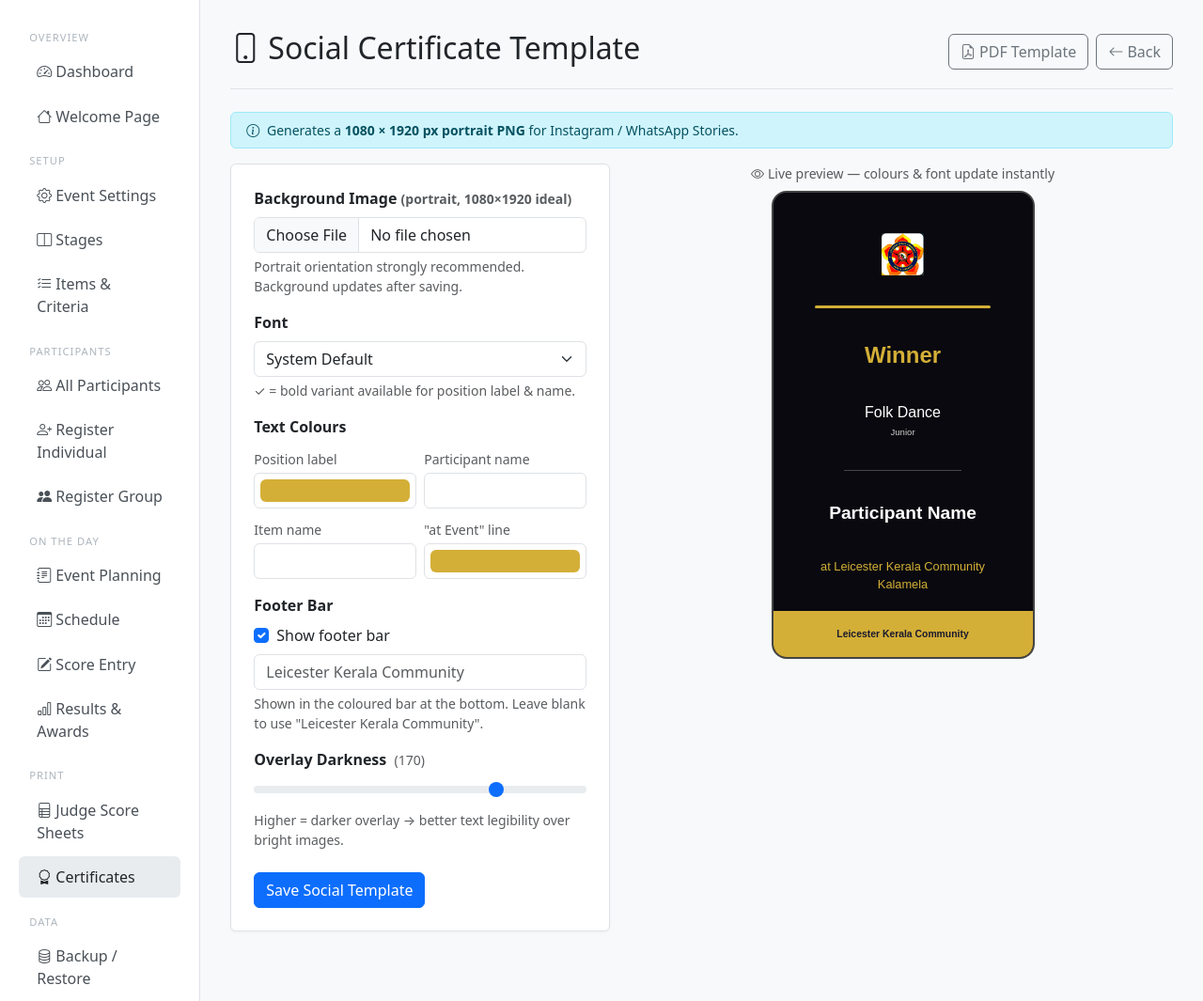
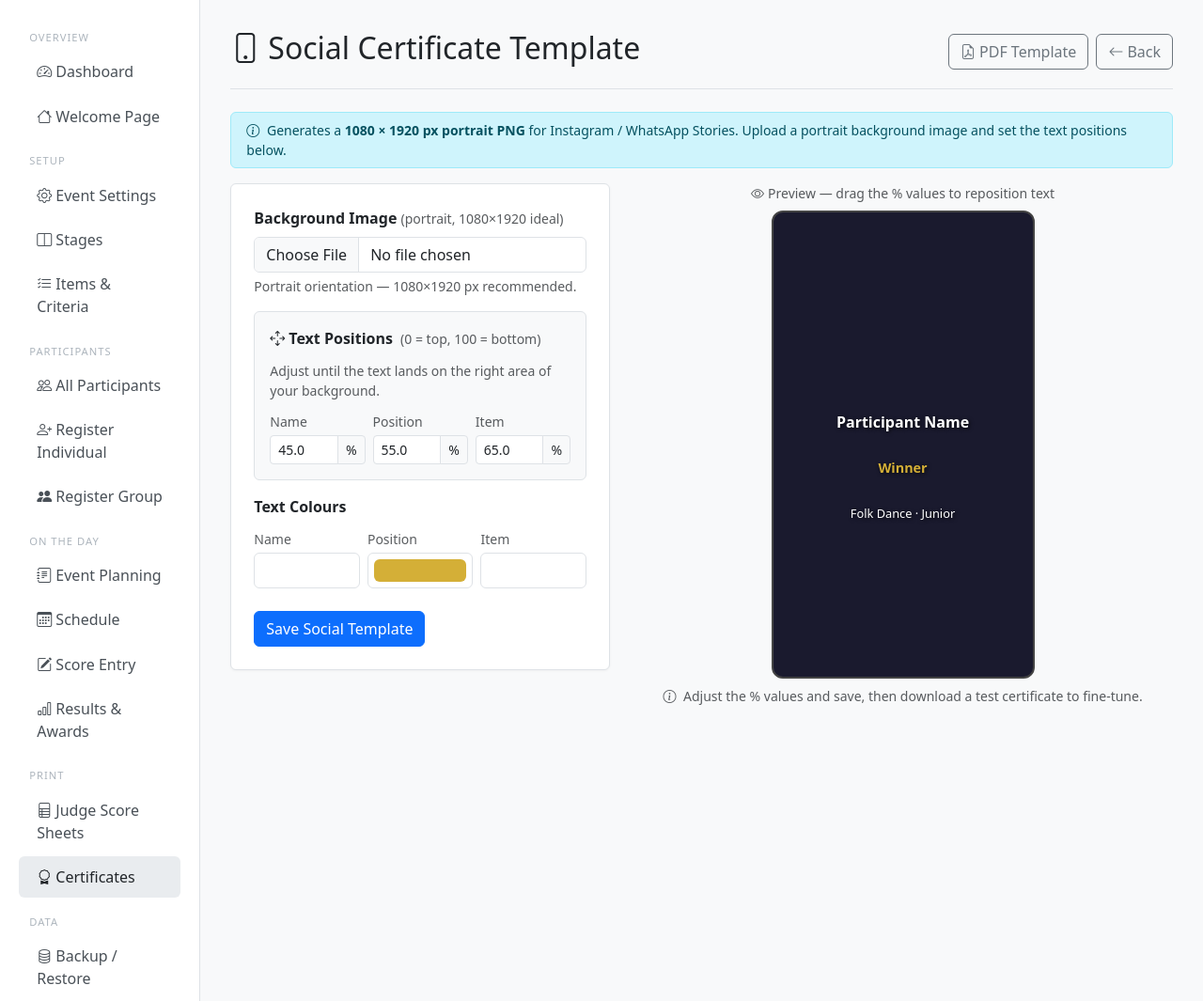
Before and after one commit to RamBSn/kalamela-azure, a Flask app: page /certificates/social-template in a window 1280 px wide. Shown: the part 56-1121 px from the top of the page at 94% size. Run offline with Flask 3, Linux system fonts and the light colour scheme; the visitor is signed in with stand-in values (Sample User, id 1).

Commit message:
redesign social cert

```diff
--- a/app/__init__.py
+++ b/app/__init__.py
@@ -166,6 +166,9 @@ def _apply_migrations():
             ('cert_prize_y_pct', 'ALTER TABLE event_config ADD COLUMN cert_prize_y_pct REAL DEFAULT 57.0'),
             ('cert_event_y_pct', 'ALTER TABLE event_config ADD COLUMN cert_event_y_pct REAL DEFAULT 68.0'),
             ('cert_participation_bg_image', 'ALTER TABLE event_config ADD COLUMN cert_participation_bg_image VARCHAR(300)'),
+            ('social_cert_name_y_pct', 'ALTER TABLE event_config ADD COLUMN social_cert_name_y_pct REAL DEFAULT 45.0'),
+            ('social_cert_pos_y_pct',  'ALTER TABLE event_config ADD COLUMN social_cert_pos_y_pct REAL DEFAULT 55.0'),
+            ('social_cert_item_y_pct', 'ALTER TABLE event_config ADD COLUMN social_cert_item_y_pct REAL DEFAULT 65.0'),
         ]:
             if col not in existing:
                 db.session.execute(text(ddl))
--- a/app/models.py
+++ b/app/models.py
@@ -57,6 +57,10 @@ class EventConfig(db.Model):
     cert_event_y_pct = db.Column(db.Float, default=68.0)
     # Participation certificate background (separate from winner cert background)
     cert_participation_bg_image = db.Column(db.String(300), nullable=True)
+    # Social certificate text positions (% from top)
+    social_cert_name_y_pct = db.Column(db.Float, default=45.0)
+    social_cert_pos_y_pct  = db.Column(db.Float, default=55.0)
+    social_cert_item_y_pct = db.Column(db.Float, default=65.0)
 
 
 class Stage(db.Model):
--- a/app/routes/certificates.py
+++ b/app/routes/certificates.py
@@ -133,14 +133,15 @@ def social_template():
         db.session.commit()
 
     if request.method == 'POST':
-        cfg.social_cert_font        = request.form.get('social_cert_font', '') or None
         cfg.social_cert_pos_colour  = request.form.get('social_cert_pos_colour',  '#d4af37').strip()
         cfg.social_cert_name_colour = request.form.get('social_cert_name_colour', '#ffffff').strip()
         cfg.social_cert_item_colour = request.form.get('social_cert_item_colour', '#ffffff').strip()
-        cfg.social_cert_evt_colour  = request.form.get('social_cert_evt_colour',  '#d4af37').strip()
-        cfg.social_cert_overlay     = max(0, min(255, int(request.form.get('social_cert_overlay') or 170)))
-        cfg.social_cert_footer      = request.form.get('social_cert_footer', '').strip() or None
-        cfg.social_cert_show_footer = bool(request.form.get('social_cert_show_footer'))
+        try:
+            cfg.social_cert_name_y_pct = float(request.form.get('social_cert_name_y_pct', 45.0))
+            cfg.social_cert_pos_y_pct  = float(request.form.get('social_cert_pos_y_pct',  55.0))
+            cfg.social_cert_item_y_pct = float(request.form.get('social_cert_item_y_pct', 65.0))
+        except (TypeError, ValueError):
+            pass
 
         if 'social_bg_image' in request.files:
             file = request.files['social_bg_image']
@@ -159,8 +160,7 @@ def social_template():
         flash('Social certificate template saved.', 'success')
         return redirect(url_for('certificates.social_template'))
 
-    font_choices = get_font_choices()
-    return render_template('certificates/social_template.html', cfg=cfg, font_choices=font_choices)
+    return render_template('certificates/social_template.html', cfg=cfg)
 
 
 def _cert_logo_path(cfg):
@@ -229,21 +229,17 @@ def _make_social_cert(cfg, entry, position):
         bg_path = os.path.join(current_app.config['UPLOAD_FOLDER'], cfg.cert_bg_image)
 
     return generate_social_certificate(
-        event_name=cfg.event_name if cfg else 'Kalamela',
         participant_name=entry.display_name,
         item_name=entry.competition_item.name,
         category=entry.competition_item.category,
         position=position,
-        logo_path=_cert_logo_path(cfg),
         bg_image_path=bg_path,
-        font_value=cfg.social_cert_font if cfg else None,
-        pos_colour=cfg.social_cert_pos_colour  if cfg else '#d4af37',
+        pos_colour=cfg.social_cert_pos_colour   if cfg else '#d4af37',
         name_colour=cfg.social_cert_name_colour if cfg else '#ffffff',
         item_colour=cfg.social_cert_item_colour if cfg else '#ffffff',
-        evt_colour=cfg.social_cert_evt_colour   if cfg else '#d4af37',
-        overlay_opacity=cfg.social_cert_overlay if cfg else 170,
-        footer_text=cfg.social_cert_footer if cfg else None,
-        show_footer=bool(cfg.social_cert_show_footer) if cfg else True,
+        name_y_pct=cfg.social_cert_name_y_pct  if cfg is not None else 45.0,
+        pos_y_pct=cfg.social_cert_pos_y_pct    if cfg is not None else 55.0,
+        item_y_pct=cfg.social_cert_item_y_pct  if cfg is not None else 65.0,
     )
 
 
--- a/app/templates/certificates/social_template.html
+++ b/app/templates/certificates/social_template.html
@@ -16,6 +16,7 @@
 <div class="alert alert-info small py-2">
   <i class="bi bi-info-circle me-1"></i>
   Generates a <strong>1080 × 1920 px portrait PNG</strong> for Instagram / WhatsApp Stories.
+  Upload a portrait background image and set the text positions below.
 </div>
 
 <div class="row g-4">
@@ -25,99 +26,89 @@
       <form method="post" enctype="multipart/form-data">
 
         <div class="mb-3">
-          <label class="form-label fw-semibold">Background Image <span class="text-muted small">(portrait, 1080×1920 ideal)</span></label>
+          <label class="form-label fw-semibold">
+            Background Image
+            <span class="text-muted small fw-normal">(portrait, 1080×1920 ideal)</span>
+          </label>
           {% if cfg and cfg.social_cert_bg_image %}
           <div class="mb-2 d-flex align-items-center gap-3">
             <img src="{{ url_for('main.uploads', filename=cfg.social_cert_bg_image) }}"
-                 alt="" style="max-height:72px;max-width:90px;object-fit:cover;border-radius:4px">
+                 alt="" style="max-height:72px;max-width:50px;object-fit:cover;border-radius:4px">
             <label class="text-danger small">
-              <input type="checkbox" name="remove_social_bg" value="1" class="form-check-input me-1">Remove image
+              <input type="checkbox" name="remove_social_bg" value="1" class="form-check-input me-1">
+              Remove image
             </label>
-          </div>
-          {% elif cfg and cfg.cert_bg_image %}
-          <div class="text-muted small mb-2">
-            <i class="bi bi-info-circle me-1"></i>No portrait background — using PDF cert background as fallback.
           </div>
           {% endif %}
           <input type="file" name="social_bg_image" class="form-control" accept=".png,.jpg,.jpeg">
-          <div class="form-text">Portrait orientation strongly recommended. Background updates after saving.</div>
+          <div class="form-text">Portrait orientation — 1080×1920 px recommended.</div>
         </div>
 
-        <div class="mb-3">
-          <label class="form-label fw-semibold">Font</label>
-          <select name="social_cert_font" class="form-select" id="socialFont" onchange="updatePreview()">
-            <option value="">System Default</option>
-            {% set cur_font = cfg.social_cert_font if cfg and cfg.social_cert_font else '' %}
-            {% for f in font_choices %}
-            <option value="{{ f.value }}" data-css="{{ f.css }}"
-                    {{ 'selected' if f.value == cur_font }}>
-              {{ f.label }}{% if f.bold %} ✓{% endif %}
-            </option>
-            {% endfor %}
-          </select>
-          <div class="form-text">✓ = bold variant available for position label & name.</div>
+        <div class="mb-3 p-3 border rounded bg-light">
+          <label class="form-label fw-semibold">
+            <i class="bi bi-arrows-move me-1"></i>Text Positions
+            <span class="text-muted fw-normal small ms-1">(0 = top, 100 = bottom)</span>
+          </label>
+          <div class="form-text mb-2">Adjust until the text lands on the right area of your background.</div>
+          <div class="row g-2">
+            <div class="col-4">
+              <label class="form-text d-block mb-1">Name</label>
+              <div class="input-group input-group-sm">
+                <input type="number" name="social_cert_name_y_pct" id="nameYPct"
+                       class="form-control" min="1" max="99" step="0.1"
+                       oninput="updatePreview()"
+                       value="{{ '%.1f' | format(cfg.social_cert_name_y_pct) if cfg and cfg.social_cert_name_y_pct else '45.0' }}">
+                <span class="input-group-text">%</span>
+              </div>
+            </div>
+            <div class="col-4">
+              <label class="form-text d-block mb-1">Position</label>
+              <div class="input-group input-group-sm">
+                <input type="number" name="social_cert_pos_y_pct" id="posYPct"
+                       class="form-control" min="1" max="99" step="0.1"
+                       oninput="updatePreview()"
+                       value="{{ '%.1f' | format(cfg.social_cert_pos_y_pct) if cfg and cfg.social_cert_pos_y_pct else '55.0' }}">
+                <span class="input-group-text">%</span>
+              </div>
+            </div>
+            <div class="col-4">
+              <label class="form-text d-block mb-1">Item</label>
+              <div class="input-group input-group-sm">
+                <input type="number" name="social_cert_item_y_pct" id="itemYPct"
+                       class="form-control" min="1" max="99" step="0.1"
+                       oninput="updatePreview()"
+                       value="{{ '%.1f' | format(cfg.social_cert_item_y_pct) if cfg and cfg.social_cert_item_y_pct else '65.0' }}">
+                <span class="input-group-text">%</span>
+              </div>
+            </div>
+          </div>
         </div>
 
-        <div class="mb-3">
+        <div class="mb-4">
           <label class="form-label fw-semibold">Text Colours</label>
           <div class="row g-2">
-            <div class="col-6">
-              <label class="form-text d-block mb-1">Position label</label>
+            <div class="col-4">
+              <label class="form-text d-block mb-1">Name</label>
+              <input type="color" name="social_cert_name_colour" id="colName"
+                     class="form-control form-control-color w-100"
+                     value="{{ cfg.social_cert_name_colour if cfg and cfg.social_cert_name_colour else '#ffffff' }}"
+                     oninput="updatePreview()">
+            </div>
+            <div class="col-4">
+              <label class="form-text d-block mb-1">Position</label>
               <input type="color" name="social_cert_pos_colour" id="colPos"
                      class="form-control form-control-color w-100"
                      value="{{ cfg.social_cert_pos_colour if cfg and cfg.social_cert_pos_colour else '#d4af37' }}"
                      oninput="updatePreview()">
             </div>
-            <div class="col-6">
-              <label class="form-text d-block mb-1">Participant name</label>
-              <input type="color" name="social_cert_name_colour" id="colName"
-                     class="form-control form-control-color w-100"
-                     value="{{ cfg.social_cert_name_colour if cfg and cfg.social_cert_name_colour else '#ffffff' }}"
-                     oninput="updatePreview()">
-            </div>
-            <div class="col-6">
-              <label class="form-text d-block mb-1">Item name</label>
+            <div class="col-4">
+              <label class="form-text d-block mb-1">Item</label>
               <input type="color" name="social_cert_item_colour" id="colItem"
                      class="form-control form-control-color w-100"
                      value="{{ cfg.social_cert_item_colour if cfg and cfg.social_cert_item_colour else '#ffffff' }}"
                      oninput="updatePreview()">
             </div>
-            <div class="col-6">
-              <label class="form-text d-block mb-1">"at Event" line</label>
-              <input type="color" name="social_cert_evt_colour" id="colEvt"
-                     class="form-control form-control-color w-100"
-                     value="{{ cfg.social_cert_evt_colour if cfg and cfg.social_cert_evt_colour else '#d4af37' }}"
-                     oninput="updatePreview()">
-            </div>
           </div>
-        </div>
-
-        <div class="mb-3">
-          <label class="form-label fw-semibold">Footer Bar</label>
-          <div class="form-check mb-2">
-            <input type="checkbox" name="social_cert_show_footer" id="showFooter"
-                   class="form-check-input" value="1"
-                   {{ 'checked' if not cfg or cfg.social_cert_show_footer else '' }}
-                   onchange="updatePreview()">
-            <label class="form-check-label" for="showFooter">Show footer bar</label>
-          </div>
-          <input type="text" name="social_cert_footer" id="footerInput"
-                 class="form-control"
-                 value="{{ cfg.social_cert_footer or '' }}"
-                 placeholder="Leicester Kerala Community"
-                 oninput="updatePreview()">
-          <div class="form-text">Shown in the coloured bar at the bottom. Leave blank to use "Leicester Kerala Community".</div>
-        </div>
-
-        <div class="mb-4">
-          <label class="form-label fw-semibold">
-            Overlay Darkness &nbsp;<span id="overlayVal" class="text-muted small fw-normal"></span>
-          </label>
-          <input type="range" name="social_cert_overlay" id="overlaySlider"
-                 class="form-range" min="0" max="230" step="10"
-                 value="{{ cfg.social_cert_overlay if cfg and cfg.social_cert_overlay is not none else 170 }}"
-                 oninput="updatePreview()">
-          <div class="form-text">Higher = darker overlay → better text legibility over bright images.</div>
         </div>
 
         <button type="submit" class="btn btn-primary">Save Social Template</button>
@@ -128,80 +119,41 @@
   {# ── Live Preview ─────────────────────────────────────────────────────── #}
   <div class="col-lg-7 d-flex flex-column align-items-center">
     <div class="text-muted small mb-2">
-      <i class="bi bi-eye me-1"></i>Live preview — colours &amp; font update instantly
+      <i class="bi bi-eye me-1"></i>Preview — drag the % values to reposition text
     </div>
 
-    {# Portrait card — use aspect-ratio so height is real and % children work #}
     <div id="socialPreview" style="
-        width:min(280px,90vw);
-        aspect-ratio:9/16;
-        border-radius:16px;
-        overflow:hidden;
-        border:2px solid #444;
-        position:relative;
+        width: min(280px, 90vw);
+        aspect-ratio: 9/16;
+        border-radius: 12px;
+        overflow: hidden;
+        border: 2px solid #444;
+        position: relative;
         {% if cfg and cfg.social_cert_bg_image %}
-          background:url('{{ url_for('main.uploads', filename=cfg.social_cert_bg_image) }}') center/cover;
-        {% elif cfg and cfg.cert_bg_image %}
-          background:url('{{ url_for('main.uploads', filename=cfg.cert_bg_image) }}') center/cover;
+          background: url('{{ url_for('main.uploads', filename=cfg.social_cert_bg_image) }}') center/cover;
         {% else %}
-          background:#1a1a2e;
+          background: #1a1a2e;
         {% endif %}">
 
-      {# Dark overlay — spans full card #}
-      <div id="previewOverlay" style="
-          position:absolute;top:0;left:0;width:100%;height:100%;
-          display:flex;flex-direction:column;align-items:center;
-          justify-content:space-evenly;
-          text-align:center;
-          padding:4% 5% 13% 5%;
-          box-sizing:border-box;">
-
-        {# 1 · Logo (same resolution order as generator: cert_logo → welcome_logo → static) #}
-        {% if cfg and cfg.cert_logo %}
-        <img src="{{ url_for('main.uploads', filename=cfg.cert_logo) }}"
-             alt="Logo" style="max-height:10%;width:auto;object-fit:contain;">
-        {% elif cfg and cfg.welcome_logo %}
-        <img src="{{ url_for('main.uploads', filename=cfg.welcome_logo) }}"
-             alt="Logo" style="max-height:10%;width:auto;object-fit:contain;">
-        {% else %}
-        <img src="{{ url_for('static', filename='lkc-logo.jpeg') }}"
-             alt="LKC" style="max-height:10%;width:auto;object-fit:contain;">
-        {% endif %}
-
-        {# 2 · Gold top divider #}
-        <div id="prevDivider" style="width:75%;height:3px;border-radius:2px;"></div>
-
-        {# 3 · Position label #}
-        <div id="prevPos" style="font-size:clamp(1rem,4cqw,1.5rem);font-weight:700;">Winner</div>
-
-        {# 4 · Item + category block #}
-        <div>
-          <div id="prevItem" style="font-size:clamp(0.65rem,2.8cqw,1rem);font-weight:500;">Folk Dance</div>
-          <div style="font-size:0.6em;color:#ccc;margin-top:2px;">Junior</div>
-        </div>
-
-        {# 5 · Thin mid-divider #}
-        <div style="width:50%;height:1px;background:rgba(255,255,255,0.25);margin:0 auto;"></div>
-
-        {# 6 · Name #}
-        <div id="prevName" style="font-size:clamp(0.85rem,3.5cqw,1.2rem);font-weight:700;">
-          Participant Name
-        </div>
-
-        {# 7 · At event #}
-        <div id="prevEvt" style="font-size:clamp(0.55rem,2.2cqw,0.8rem);font-weight:500;padding:0 4%;">
-          at {{ cfg.event_name if cfg else 'Leicester Kerala Community Kalamela' }}
-        </div>
+      <div id="pNameMarker" style="position:absolute;left:0;right:0;text-align:center;
+           transform:translateY(-50%);font-weight:700;font-size:1rem;
+           text-shadow:1px 1px 4px rgba(0,0,0,0.8);">
+        Participant Name
       </div>
-
-      {# Footer bar — pinned to bottom #}
-      <div id="prevFooter" style="
-          position:absolute;bottom:0;left:0;right:0;
-          height:10%;min-height:24px;
-          display:flex;align-items:center;justify-content:center;
-          font-size:clamp(0.45rem,1.8cqw,0.65rem);font-weight:700;color:#1a1a2e;">
-        {{ cfg.social_cert_footer or 'Leicester Kerala Community' }}
+      <div id="pPosMarker" style="position:absolute;left:0;right:0;text-align:center;
+           transform:translateY(-50%);font-weight:700;font-size:0.9rem;
+           text-shadow:1px 1px 4px rgba(0,0,0,0.8);">
+        Winner
       </div>
+      <div id="pItemMarker" style="position:absolute;left:0;right:0;text-align:center;
+           transform:translateY(-50%);font-size:0.8rem;
+           text-shadow:1px 1px 4px rgba(0,0,0,0.8);">
+        Folk Dance · Junior
+      </div>
+    </div>
+    <div class="form-text mt-2 text-center">
+      <i class="bi bi-info-circle me-1"></i>
+      Adjust the % values and save, then download a test certificate to fine-tune.
     </div>
   </div>
 </div>
@@ -210,35 +162,24 @@
 {% block extra_js %}
 <script>
 function updatePreview() {
-  const pos        = document.getElementById('colPos').value;
-  const name       = document.getElementById('colName').value;
-  const item       = document.getElementById('colItem').value;
-  const evt        = document.getElementById('colEvt').value;
-  const overlay    = parseInt(document.getElementById('overlaySlider').value);
-  const alpha      = (overlay / 255).toFixed(2);
-  const footer     = document.getElementById('footerInput').value.trim()
-                     || 'Leicester Kerala Community';
-  const showFooter = document.getElementById('showFooter').checked;
+  const nameY  = parseFloat(document.getElementById('nameYPct').value) || 45;
+  const posY   = parseFloat(document.getElementById('posYPct').value)  || 55;
+  const itemY  = parseFloat(document.getElementById('itemYPct').value) || 65;
+  const colName = document.getElementById('colName').value;
+  const colPos  = document.getElementById('colPos').value;
+  const colItem = document.getElementById('colItem').value;
 
-  const fontSel = document.getElementById('socialFont');
-  const opt     = fontSel.options[fontSel.selectedIndex];
-  const css     = (opt && opt.dataset.css) ? opt.dataset.css : 'sans-serif';
+  const nm = document.getElementById('pNameMarker');
+  const pm = document.getElementById('pPosMarker');
+  const im = document.getElementById('pItemMarker');
 
-  document.getElementById('overlayVal').textContent = `(${overlay})`;
-  document.getElementById('previewOverlay').style.background = `rgba(0,0,0,${alpha})`;
-  document.getElementById('previewOverlay').style.fontFamily = css;
-  document.getElementById('prevFooter').style.fontFamily     = css;
-
-  document.getElementById('prevPos').style.color    = pos;
-  document.getElementById('prevItem').style.color   = item;
-  document.getElementById('prevName').style.color   = name;
-  document.getElementById('prevEvt').style.color    = evt;
-  document.getElementById('prevDivider').style.background = pos;
-  document.getElementById('prevFooter').style.background  = pos;
-  document.getElementById('prevFooter').textContent       = footer;
-  document.getElementById('prevFooter').style.display     = showFooter ? 'flex' : 'none';
+  nm.style.top   = nameY + '%';
+  nm.style.color = colName;
+  pm.style.top   = posY  + '%';
+  pm.style.color = colPos;
+  im.style.top   = itemY + '%';
+  im.style.color = colItem;
 }
-
 updatePreview();
 </script>
 {% endblock %}
```
Also changed, not shown: app/pdf/social_certificate.py (+67 -162 lines).
